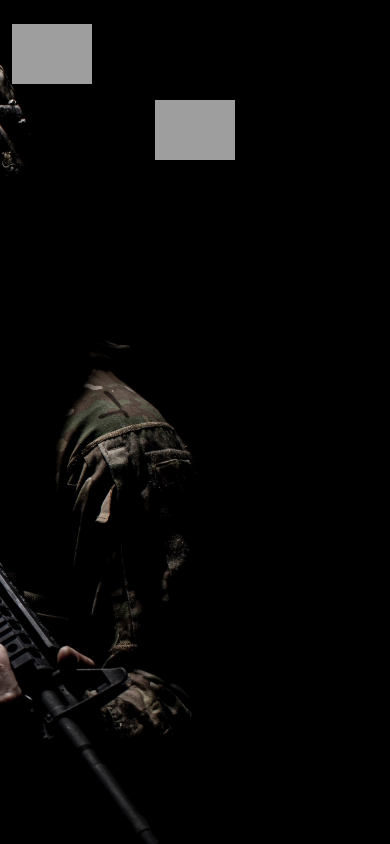
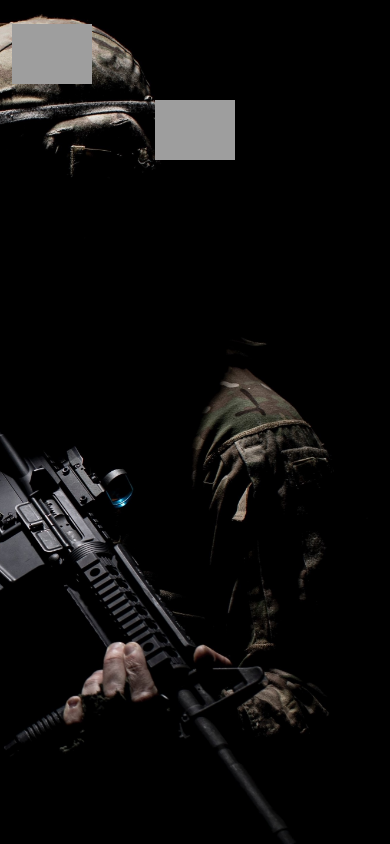
Before and after one commit to ayush-saklani/ayush-saklani, a plain HTML site: page tester.html in a window 390 px wide. Drawn offline with nearby package versions, Linux system fonts and the light colour scheme; grey boxes are pictures that could not be loaded; files whose address does not match are found by name; a web font is replaced by a local one.

Commit message:
final improvement

```diff
--- a/assets/css/style.css
+++ b/assets/css/style.css
@@ -23,6 +23,19 @@ body::before {
     top: 0;
     height: 100vh;
     z-index: -1;
+}
+@media (max-width: 768px) {
+    body::before {
+        content: "";
+        position: fixed;
+        background: #040404 url("../img/bg2-sm.jpg") top right no-repeat;
+        background-size: cover;
+        left: 0;
+        right: 0;
+        top: 0;
+        height: 100vh;
+        z-index: -1;
+    }
 }
 a{
     color: #fff;
```
Also changed, not shown: assets/img/bg2-sm.jpg (added).
